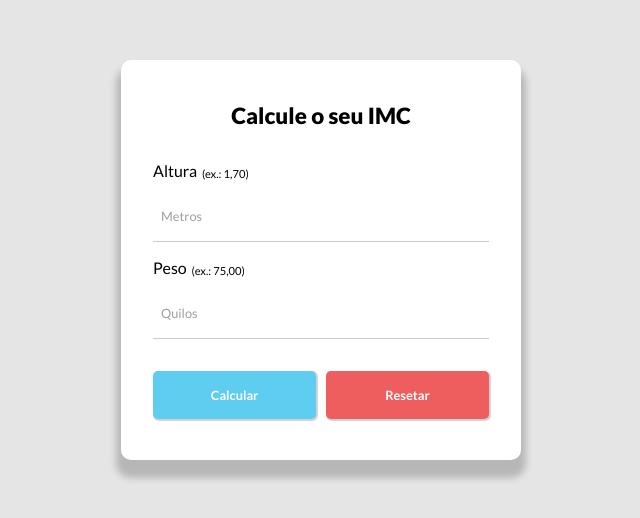
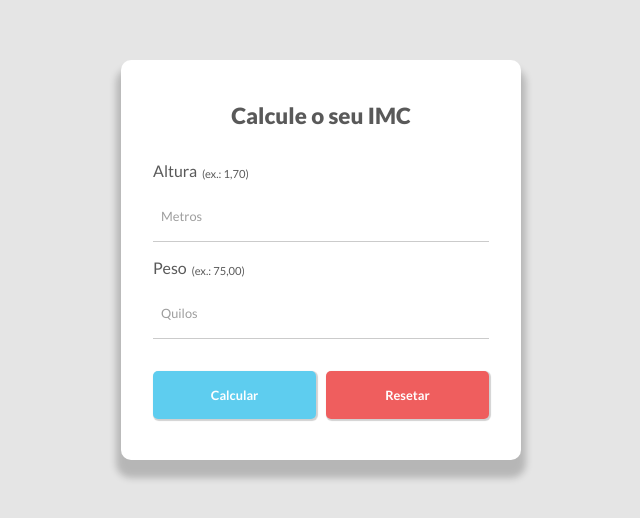
Before and after one commit to tiago-costa-s/calculadora_imc_advanced, a plain HTML site: page index.html in a window 1280 px wide. Shown: the part 140-658 px from the top of the page, without its empty margins (319-959 px from the left). Drawn offline with nearby package versions, Linux system fonts and the light colour scheme.

Commit message:
Ajuste de estilo

```diff
--- a/css/styles.css
+++ b/css/styles.css
@@ -2,6 +2,7 @@
     --color-white: #ffffff;
     --color-black-light: #00000034;
     --color-black-average: #000000bd;
+    --color-black: #000000a6;
 }
 
 * {
@@ -35,14 +36,14 @@ body {
     margin: 0 1rem;
     background-color: var(--color-white);
     box-shadow: 0px 13px 7px 5px var(--color-black-light);
-
 }
 
 .container h2 {
     font-size: 1.4rem;
+    font-weight: 900;
+    color: var(--color-black);
     text-align: center;
     margin-bottom: 2rem;
-    font-weight: 900;
 }
 
 #form {
@@ -63,6 +64,7 @@ body {
     gap: .3rem;
     margin-bottom: .5rem;
     font-size: 1rem;
+    color: var(--color-black);
 }
 
 .labels-box p {
```
